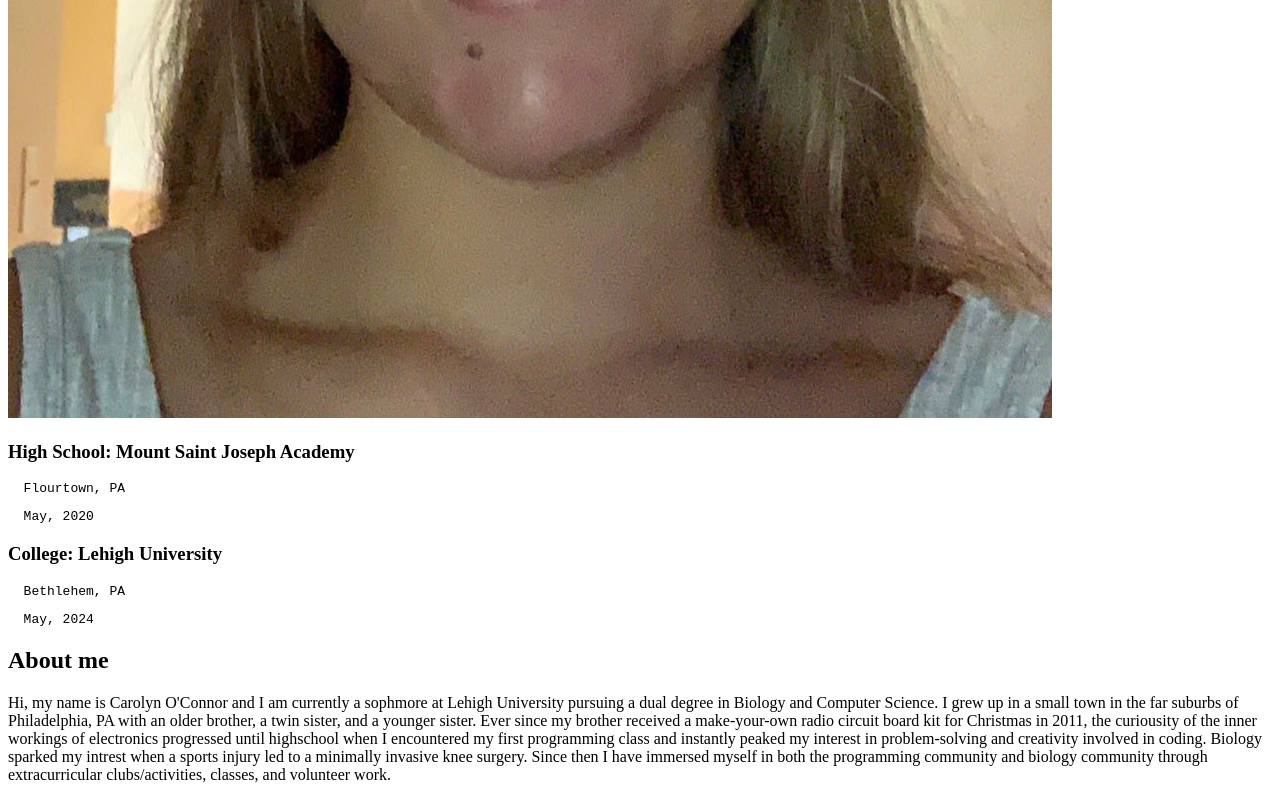
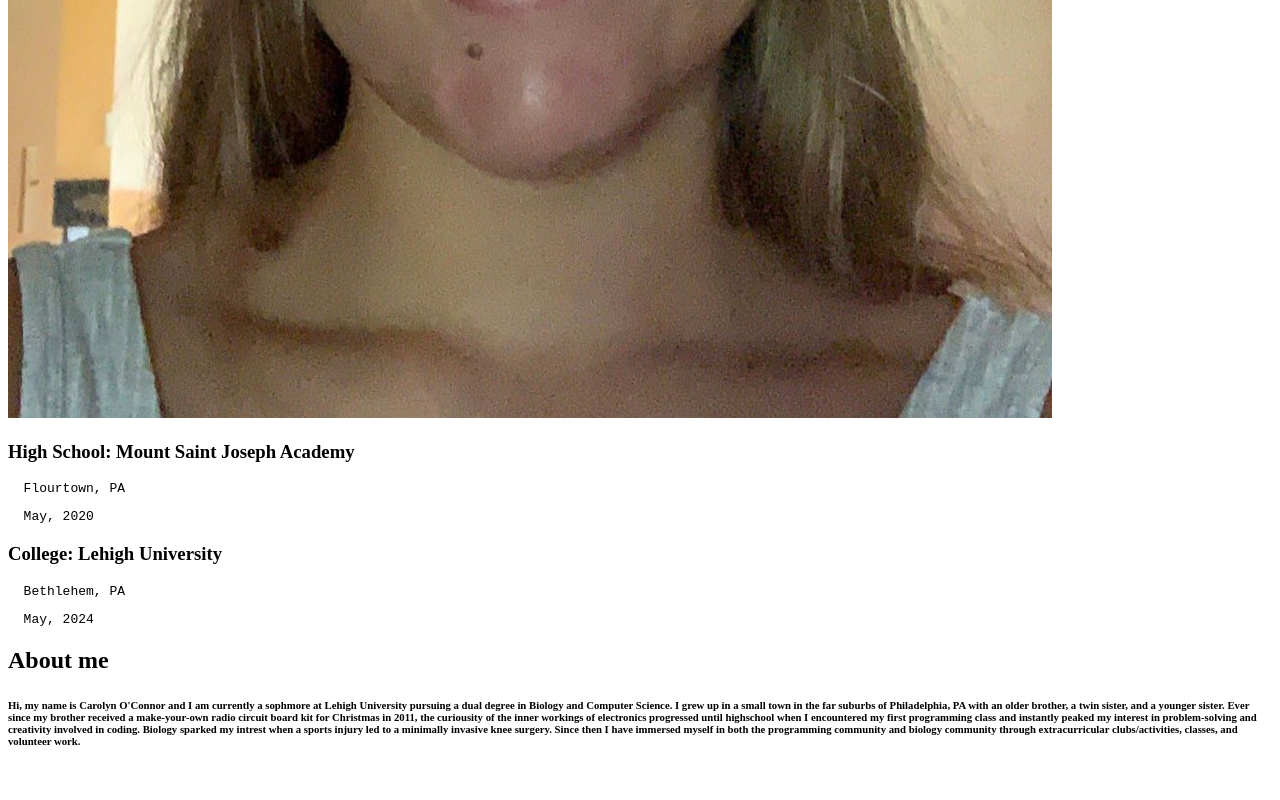
Before and after one commit to cao224/cao224.github.io, a plain HTML site: page index.html in a window 1280 px wide. Shown: the part 4667-5467 px from the top of the page. After the commit the page ends 5439 px from the top, so only its background shows below. Drawn offline with Linux system fonts and the light colour scheme; files whose address does not match are found by name.

Commit message:
About me edits

```diff
--- a/index.html
+++ b/index.html
@@ -37,7 +37,7 @@
         </div>
         <div class="aboutMe">
             <h2 class="header">About me</h2>
-            <p class="paragraph">
+            <h6 class="paragraph">
                 Hi, my name is Carolyn O'Connor and I am currently a sophmore
                 at Lehigh University pursuing a dual degree in Biology and
                 Computer Science. I grew up in a small town in the far suburbs
@@ -51,7 +51,7 @@
                 Since then I have immersed myself in both the programming community and
                 biology community through extracurricular clubs/activities, classes, and
                 volunteer work.
-            </p>
+            </h6>
         </div>
     </body>
 </html>
```
